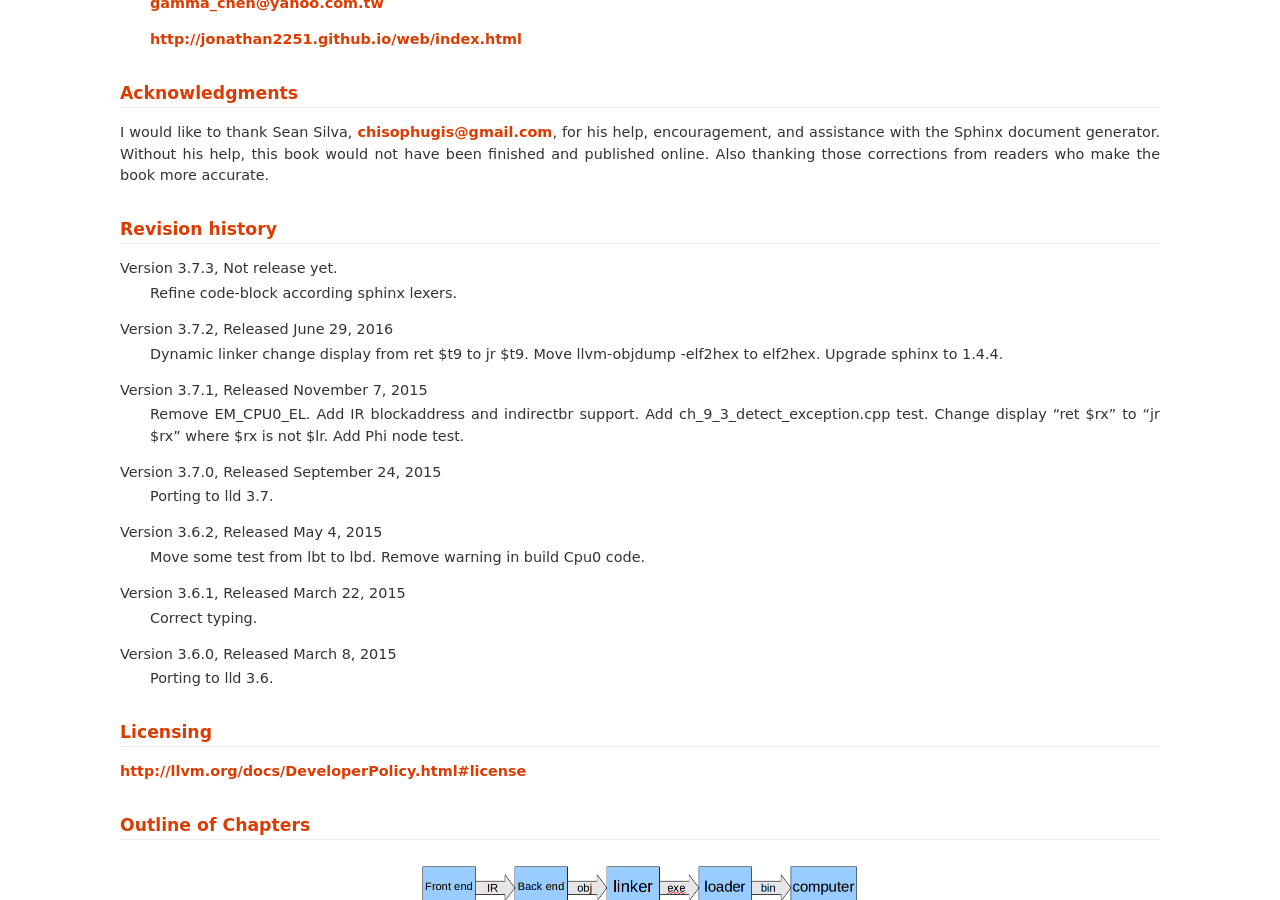
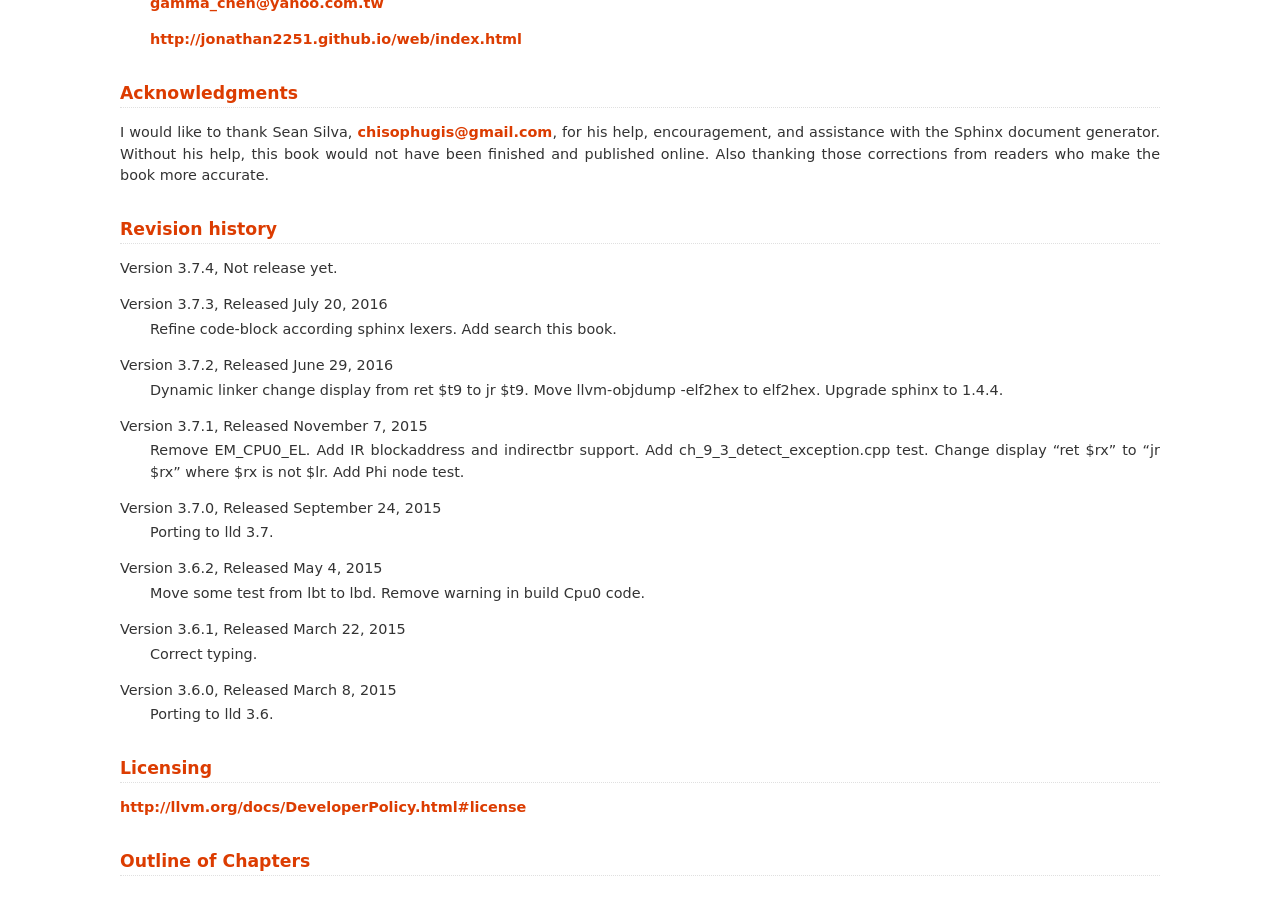
Before and after one commit to Jonathan2251/lbt, a Sphinx documentation site: the page built from source/about.rst, in a window 1280 px wide and 900 px high, scrolled down 409 px. Built offline with Sphinx 7.4.7, drawn with Linux system fonts in a browser that asks for light colours.

Commit message:
Add search this book

```diff
--- a/source/about.rst
+++ b/source/about.rst
@@ -31,8 +31,11 @@ Also thanking those corrections from readers who make the book more accurate.
 Revision history
 ----------------
 
-Version 3.7.3, Not release yet.
+Version 3.7.4, Not release yet.
+
+Version 3.7.3, Released July 20, 2016
   Refine code-block according sphinx lexers.
+  Add search this book.
 
 Version 3.7.2, Released June 29, 2016
   Dynamic linker change display from ret \$t9 to jr \$t9.
--- a/source/index.rst
+++ b/source/index.rst
@@ -53,3 +53,8 @@ Presentation files
             The principle of Polyhedral compiler model </a>
     </li>
     </ul>
+
+Search this website
+-------------------
+
+* :ref:`search`
```
